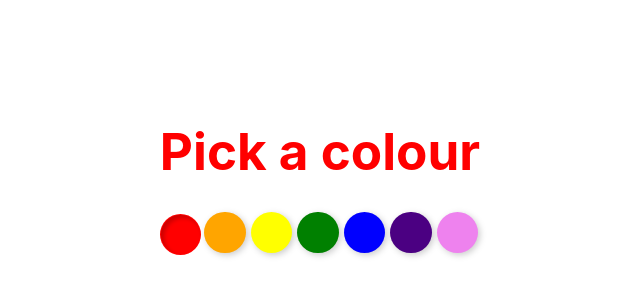
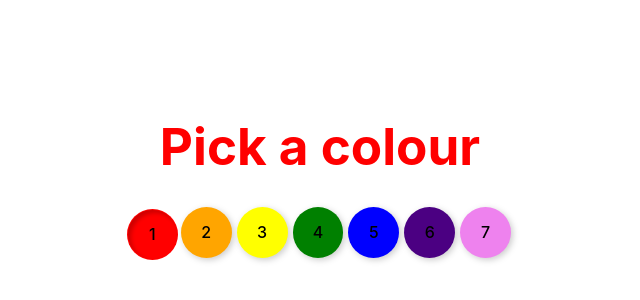
Before and after one commit to akashsoni01/svelte4_poc, a Svelte app in the folder my-svelte-project/: page / in a window 1280 px wide. Shown: the part 228-528 px from the top of the page, without its empty margins (320-960 px from the left). Built offline with nearby package versions, Linux system fonts and the light colour scheme.

Commit message:
index with each each colors as color, i

```diff
--- a/my-svelte-project/src/App.svelte
+++ b/my-svelte-project/src/App.svelte
@@ -14,13 +14,13 @@
 <h1 style="color: {selected}">Pick a colour</h1>
 
 <div>
-  {#each colors as color}
+  {#each colors as color, i}
     <button
       aria-current={selected === color}
       aria-label={color}
       style="background: {color}"
-      on:click={() => (selected = color)}
-    />
+      on:click={() => (selected = color)}>{i + 1}</button
+    >
   {/each}
 </div>
 
```
